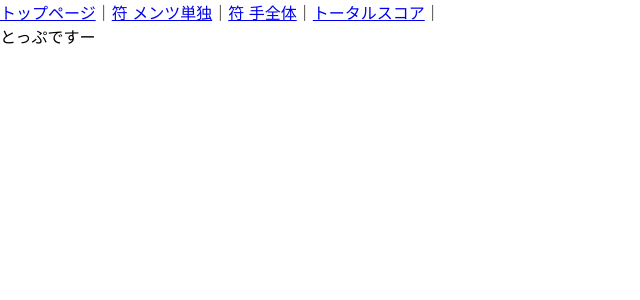
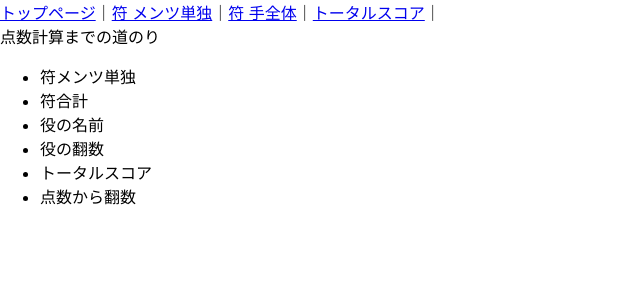
Before and after one commit to yo16/mahjong_calc_try, a React (Create React App) app in the folder fu_try/: page / in a window 1280 px wide. Shown: the top 300 px of the page, without its empty margins (0-640 px from the left). Built offline with nearby package versions, Linux system fonts and the light colour scheme.

Commit message:
全体構成

```diff
--- a/fu_try/src/App.js
+++ b/fu_try/src/App.js
@@ -1,7 +1,7 @@
 import { Link, Routes, Route } from "react-router-dom";
 
 import TopPage from "./pages/topPage";
-import TotalScore from "./TotalScore";
+import TotalScore from "./pages/totalScore";
 import FuMentsu from "./pages/fuMentsu";
 import FuGokei from "./pages/fuGokei";
 import PageNotFound from "./pages/pageNotFound";
--- a/fu_try/src/pages/topPage.js
+++ b/fu_try/src/pages/topPage.js
@@ -1,7 +1,17 @@
 
 const TopPage = () => {
     return (
-        <>とっぷですー
+        <>
+            点数計算までの道のり
+            <ul>
+
+                <li>符メンツ単独</li>
+                <li>符合計</li>
+                <li>役の名前</li>
+                <li>役の翻数</li>
+                <li>トータルスコア</li>
+                <li>点数から翻数</li>
+            </ul>
         </>
     );
 }
--- a/fu_try/src/TotalScore.js
+++ b/fu_try/src/pages/totalScore.js
@@ -1,6 +1,6 @@
 import { useState } from "react";
-import make_haiso from "./utils/make_haiso";
-import pretty_haiso from "./utils/pretty_haiso";
+import make_haiso from "../utils/make_haiso";
+import pretty_haiso from "../utils/pretty_haiso";
 
 const TotalScore = () => {
     const [haiso, setHaiso] = useState("");
```
